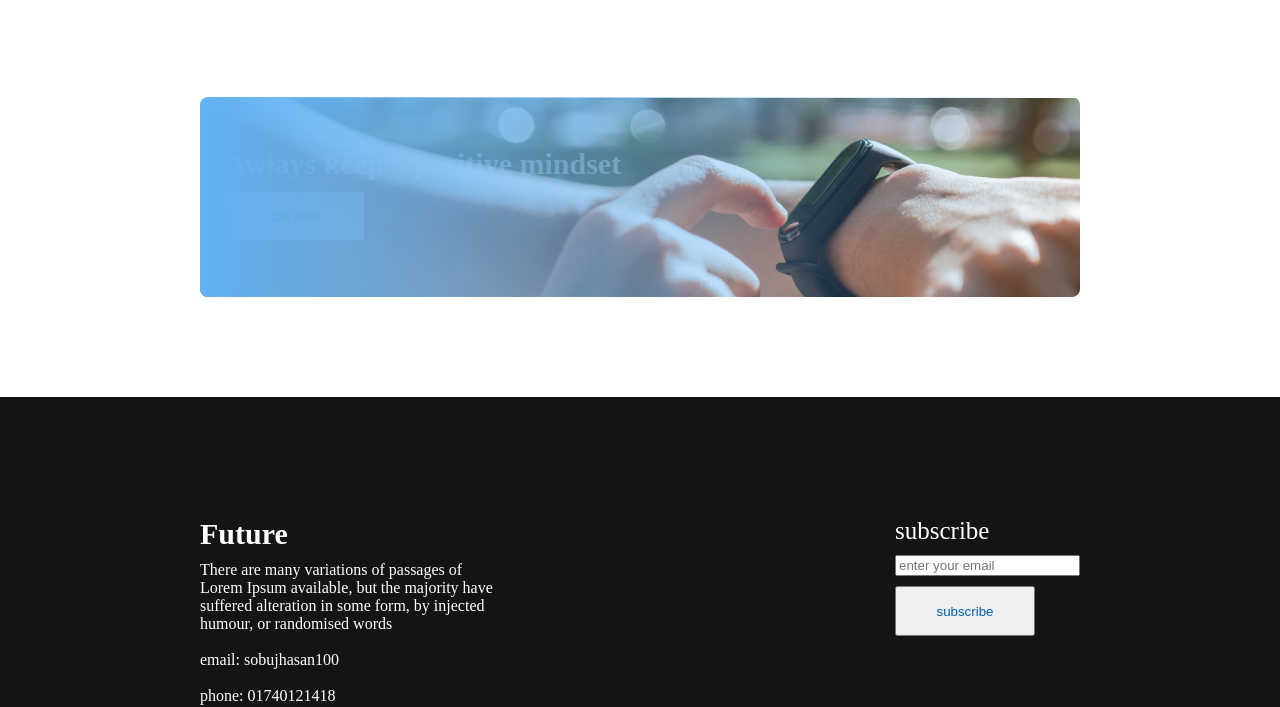
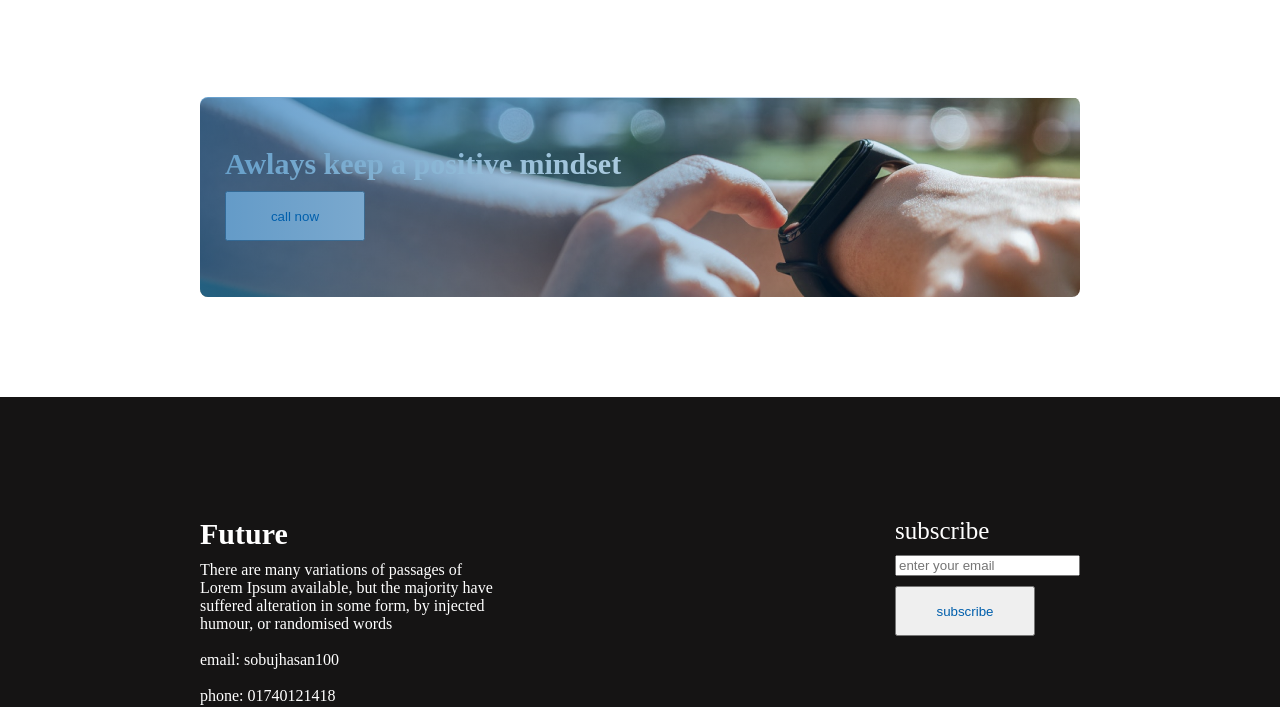
Before and after one commit to sobujhasan1000/first-assingment-sobuj, a plain HTML site: page index.html in a window 1280 px wide. Shown: the part 2412-3119 px from the top of the page. Drawn offline with Linux system fonts and the light colour scheme.

Commit message:
final submit

```diff
--- a/style.css
+++ b/style.css
@@ -129,18 +129,19 @@
      display: flex;
     height: 200px;
     border-radius: 8px;
+    color: #f7fbf5;
 }
 .mind-title{
     margin: 50px 25px;
     color: #f7fbf5;
-    opacity: .4;
 }
 .color-overlay{
-    background: linear-gradient(90deg, #62b2f4 0%, rgba(52, 152, 234, 0) 100%);
+    background: linear-gradient(90deg, #005FAC 0%, rgba(0, 95, 172, 0) 100%);
     position: absolute;
     width: 100%;
     height: 100%;
     border-radius: 8px;
+    opacity: .6;
 }
 .possitive-title{
     font-weight: 600;
```
Also changed, not shown: index.html (+2 -2 lines).
